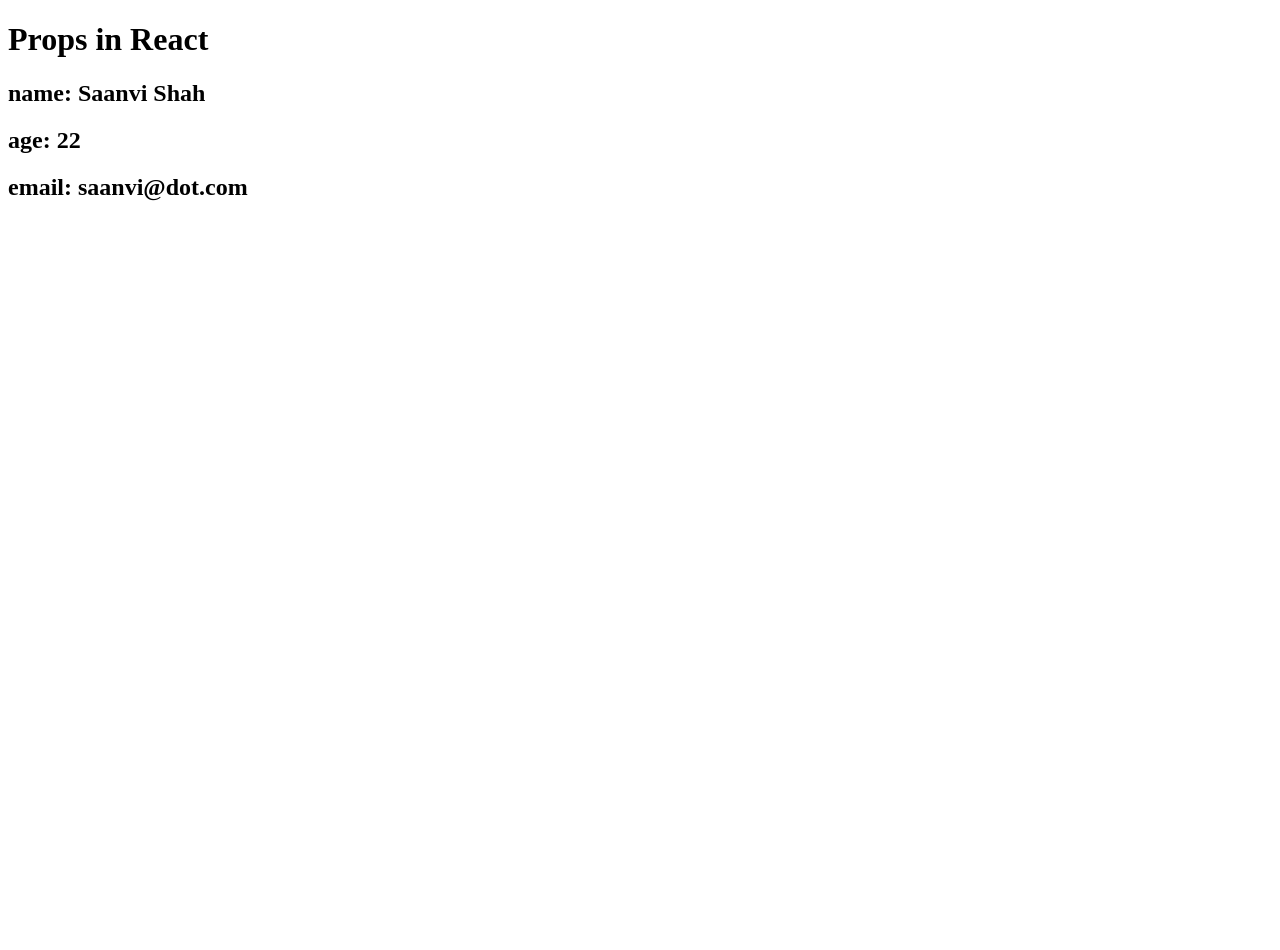
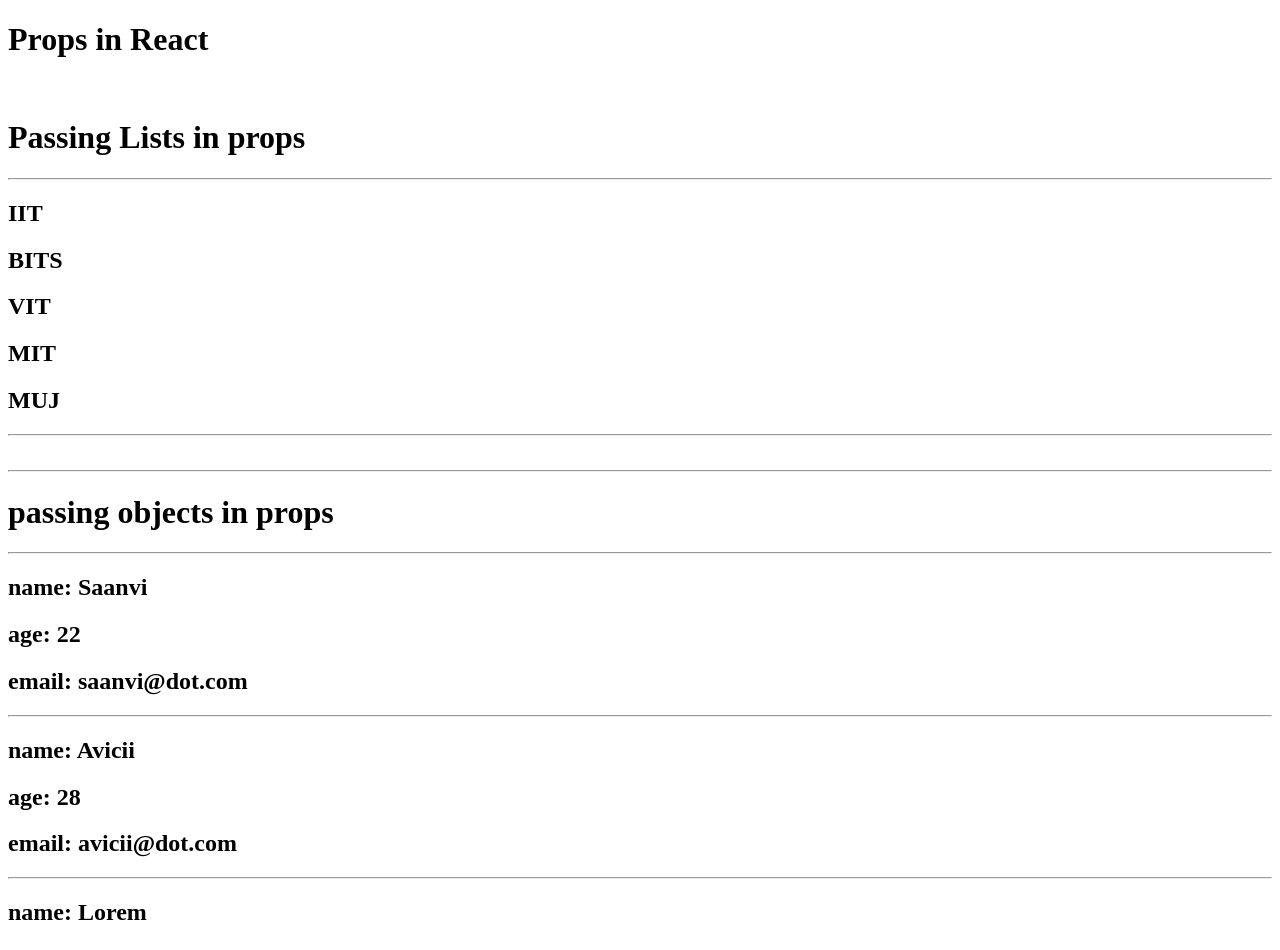
Before and after one commit to SaanviShah13/Learn-React, a React (Vite) app: page / in a window 1280 px wide. Shown: the top 950 px of the page. Before the commit the page ends 800 px from the top, so only its background shows below. Built offline with nearby package versions, Linux system fonts and the light colour scheme.

Commit message:
passing lists and objects in props

```diff
--- a/src/App.jsx
+++ b/src/App.jsx
@@ -1,12 +1,42 @@
 import { useState } from "react";
 import User from "./User";
+import College from "./College";
 
 function App() {
+  let userObject1={
+    name:"Saanvi",
+    age:22,
+    email:"saanvi@dot.com"
+  }
+
+  let userObject2={
+    name:"Avicii",
+    age:28,
+    email:"avicii@dot.com"
+  }
+
+  let userObject3={
+    name:"Lorem",
+    age:498,
+    email:"ipsum@dot.com"
+  }
+
+  let collegeNames=['IIT','BITS','VIT','MIT','MUJ']
   return (
     <div>
       <>
         <h1>Props in React</h1>
-        <User name="Saanvi Shah" age={22} email="saanvi@dot.com" />
+        <br></br>
+        <h1>Passing Lists in props</h1>
+        <hr></hr>
+        <College names={collegeNames}/>
+        <br></br>
+        <hr></hr>
+        <h1>passing objects in props</h1>
+        <User user={userObject1} />
+        <User user={userObject2} />
+        <User user={userObject3} />
+        <hr></hr>
       </>
     </div>
   );
--- /dev/null
+++ b/src/College.jsx
@@ -0,0 +1,16 @@
+function College({names}){
+    return(
+        <div>
+            <h2>{names[0]}</h2>
+            <h2>{names[1]}</h2>
+            <h2>{names[2]}</h2>
+            <h2>{names[3]}</h2>
+            <h2>{names[4]}</h2>
+            <hr></hr>
+        </div>
+    )
+}
+
+export default College
+
+// This data is in the form of a list and can be passed easier with the help of loops.
--- a/src/User.jsx
+++ b/src/User.jsx
@@ -1,10 +1,11 @@
-function User({name, email, age}){
+function User({user}){
 
     return (
         <div>
-            <h2>name: {name}</h2>
-            <h2>age: {age}</h2>
-            <h2>email: {email}</h2>
+            <hr/>
+            <h2>name: {user.name}</h2>
+            <h2>age: {user.age}</h2>
+            <h2>email: {user.email}</h2>
         </div>
     )
 }
```
